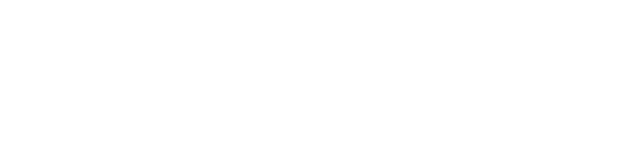
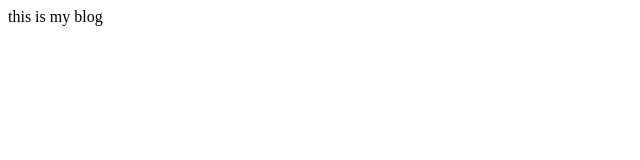
Before and after one commit to fasiy/blog, a plain HTML site: page index.html in a window 1280 px wide. Shown: the whole page, without its empty margins (0-640 px from the left). Drawn offline with Linux system fonts and the light colour scheme.

Commit message:
Update index.html

```diff
--- a/index.html
+++ b/index.html
@@ -7,3 +7,6 @@
 
   gtag('config', 'G-D6YDRX8J87');
 </script>
+<html>
+  this is my blog
+</html>
```
